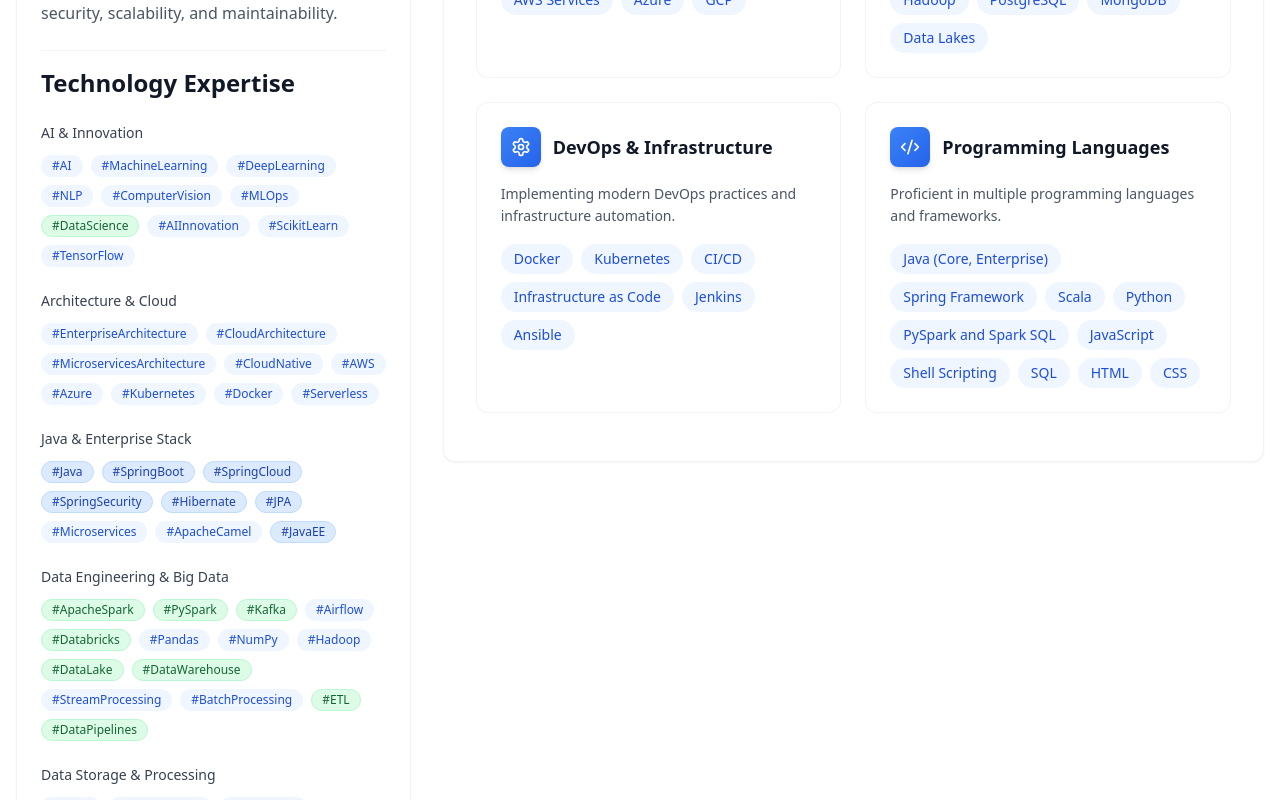
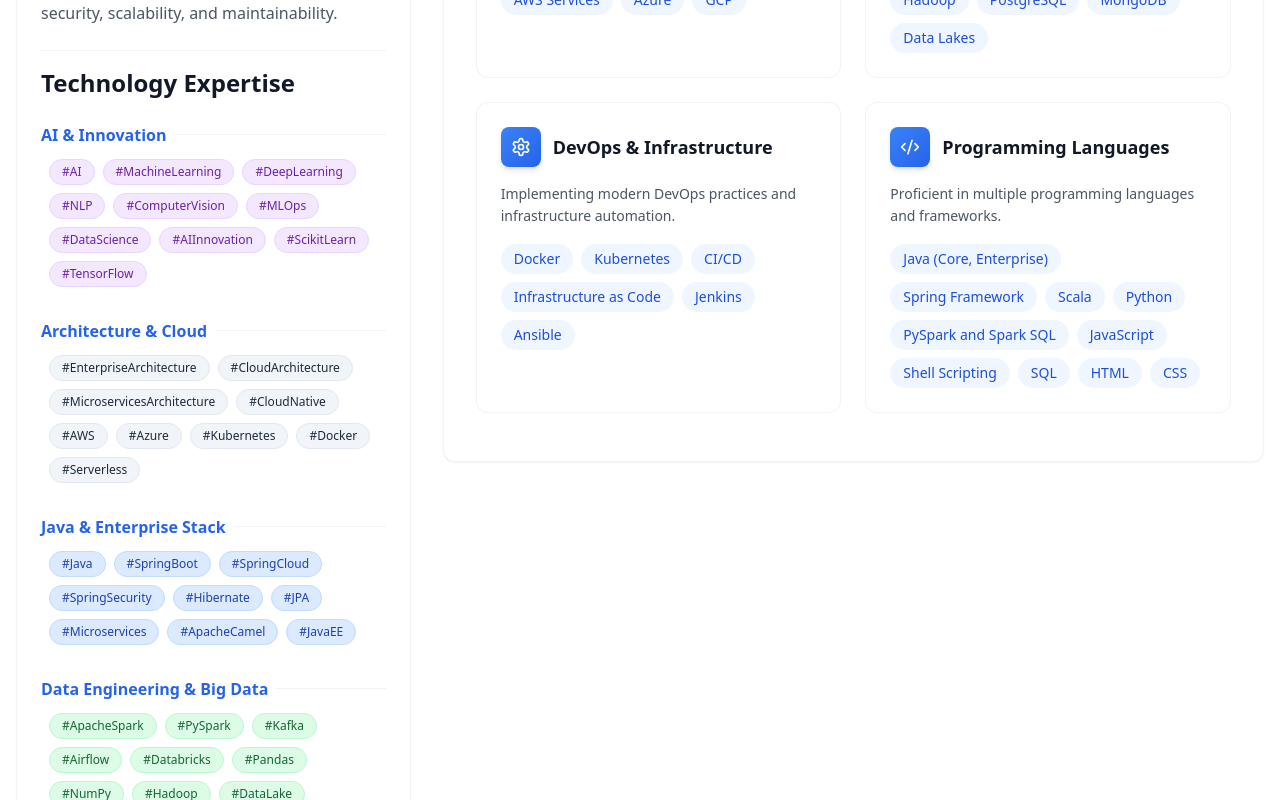
Before and after one commit to apexnova9/aj.in, a React (Vite) app: page / in a window 1280 px wide. Shown: the part 1180-1980 px from the top of the page. Built offline with nearby package versions, Linux system fonts and the light colour scheme.

Commit message:
- skill tagging on bio card

```diff
--- a/src/components/cards/BioCard.tsx
+++ b/src/components/cards/BioCard.tsx
@@ -69,35 +69,38 @@ export function BioCard() {
         <h3 className="text-2xl font-bold text-gray-900 dark:text-gray-100 mb-6">
           Technology Expertise
         </h3>
-        <div className="space-y-6">
+        <div className="space-y-8">
           {tagCategories.map((category) => (
             <div key={category.title} className="space-y-3">
-              <h4 className="text-sm font-medium text-gray-700 dark:text-gray-300">
-                {category.title}
+              <h4 className="text-base font-semibold text-blue-600 dark:text-blue-300 flex items-center">
+                <span className="mr-2">{category.title}</span>
+                <div className="flex-grow h-px bg-slate-200/50 dark:bg-[#034694]/30"></div>
               </h4>
-              <div className="flex flex-wrap gap-2">
+              <div className="flex flex-wrap gap-2 pl-2">
                 {category.tags.map((tag) => {
-                  const isDataStack = tag.includes('Data') || tag.includes('Spark') ||
-                                    tag.includes('Kafka') || tag.includes('ETL') ||
-                                    tag.includes('Pipeline');
-                  const isJavaStack = tag.includes('Java') || tag.includes('Spring') ||
-                                    tag.includes('Hibernate') || tag.includes('JPA');
+                  const isAIStack = category.title === 'AI & Innovation';
+                  const isDataStack = category.title === 'Data Engineering & Big Data' ||
+                                    category.title === 'Data Storage & Processing';
+                  const isJavaStack = category.title === 'Java & Enterprise Stack';
 
                   let tagStyle = '';
-                  if (isDataStack) {
+                  if (isAIStack) {
+                    tagStyle = 'bg-purple-100 dark:bg-purple-800/40 text-purple-800 dark:text-purple-200 border-purple-200 dark:border-purple-700/50';
+                  } else if (isDataStack) {
                     tagStyle = 'bg-green-100 dark:bg-green-800/40 text-green-800 dark:text-green-200 border-green-200 dark:border-green-700/50';
                   } else if (isJavaStack) {
                     tagStyle = 'bg-blue-100 dark:bg-blue-800/40 text-blue-800 dark:text-blue-200 border-blue-200 dark:border-blue-700/50';
                   } else {
-                    tagStyle = 'bg-blue-50 dark:bg-blue-900/30 text-blue-700 dark:text-blue-300 border-transparent dark:border-[#034694]/30';
+                    tagStyle = 'bg-slate-100 dark:bg-slate-800/40 text-slate-800 dark:text-slate-200 border-slate-200 dark:border-slate-700/50';
                   }
 
                   return (
                     <span
                       key={tag}
-                      className={`inline-flex items-center px-2.5 py-0.5 rounded-full text-xs font-medium
+                      className={`inline-flex items-center px-3 py-1 rounded-full text-xs font-medium
                         ${tagStyle}
-                        border hover:bg-opacity-80 transition-colors duration-200`}
+                        border hover:bg-opacity-90 transition-all duration-200
+                        transform hover:scale-105`}
                     >
                       #{tag}
                     </span>
```
